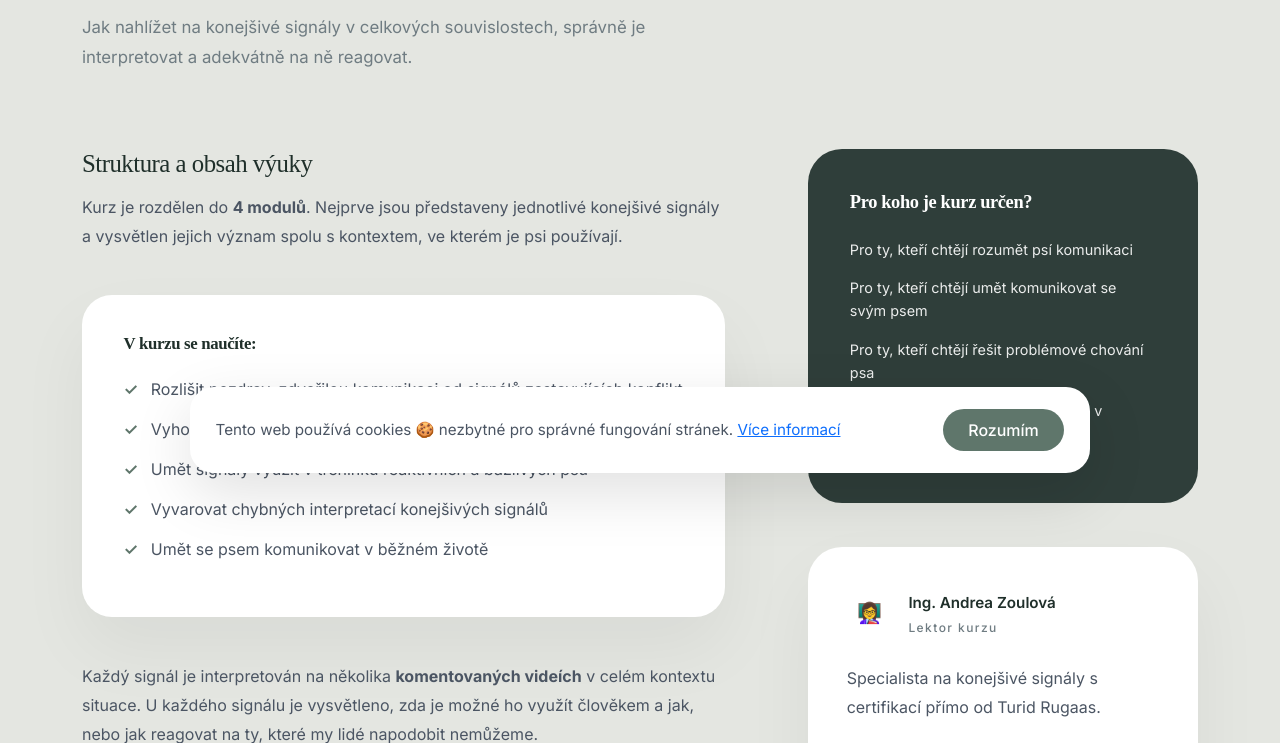
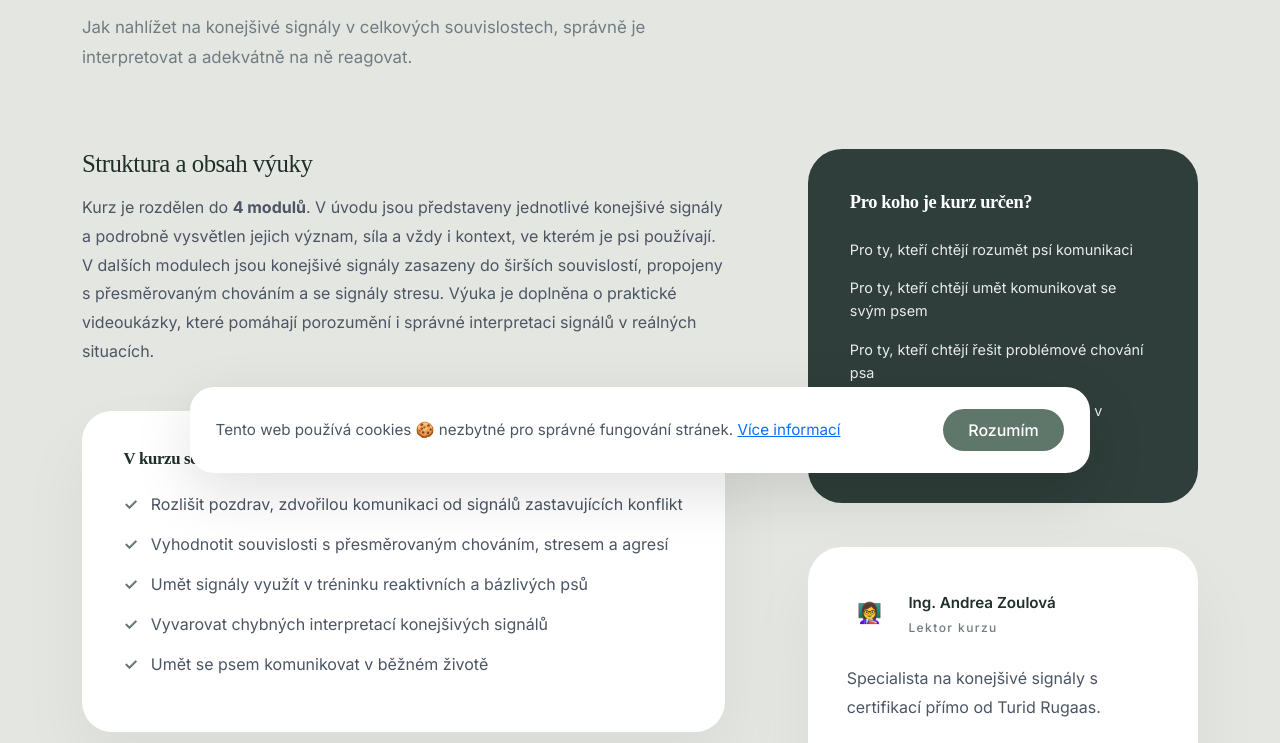
Before and after one commit to Denisathecatlady/online-course, a Django app: page /o-kurzu/ in a window 1280 px wide. Shown: the part 303-1046 px from the top of the page. Run offline with Django 5.2, Linux system fonts and the light colour scheme; data comes from the database, SQL or seed files in the repository; parts of the project's set-up code (start-up, migrations or seed data) failed here and were passed over.

Commit message:
final_version_on_production_v_1

```diff
--- a/courses/templates/courses/about.html
+++ b/courses/templates/courses/about.html
@@ -35,8 +35,12 @@
         <h3>Struktura a obsah výuky</h3>
 
         <p>
-          Kurz je rozdělen do <strong>4 modulů</strong>. Nejprve jsou představeny jednotlivé konejšivé signály a
-          vysvětlen jejich význam spolu s kontextem, ve kterém je psi používají.
+          Kurz je rozdělen do <strong>4 modulů</strong>. V úvodu jsou představeny jednotlivé konejšivé signály a
+          podrobně vysvětlen jejich význam, síla a vždy i kontext, ve kterém je psi používají. V
+          dalších modulech jsou konejšivé signály zasazeny do širších souvislostí, propojeny s
+          přesměrovaným chováním a se signály stresu. Výuka je doplněna o praktické
+          videoukázky, které pomáhají porozumění i správné interpretaci signálů v reálných
+          situacích.
         </p>
 
         <div class="course-learn-box">
--- a/courses/templates/courses/home.html
+++ b/courses/templates/courses/home.html
@@ -349,6 +349,12 @@
               <span>jednorázová platba</span>
             </div>
 
+            {% if plan.description %}
+            <p class="pricing-description">
+              {{ plan.description|linebreaksbr }}
+            </p>
+            {% endif %}
+
             <ul class="pricing-features">
               {% for line in plan.bullets.splitlines %}
                 {% if line %}
```
